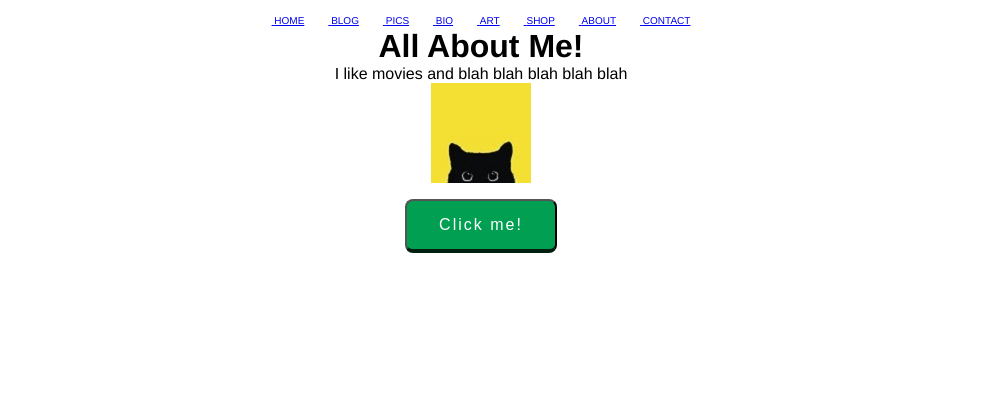
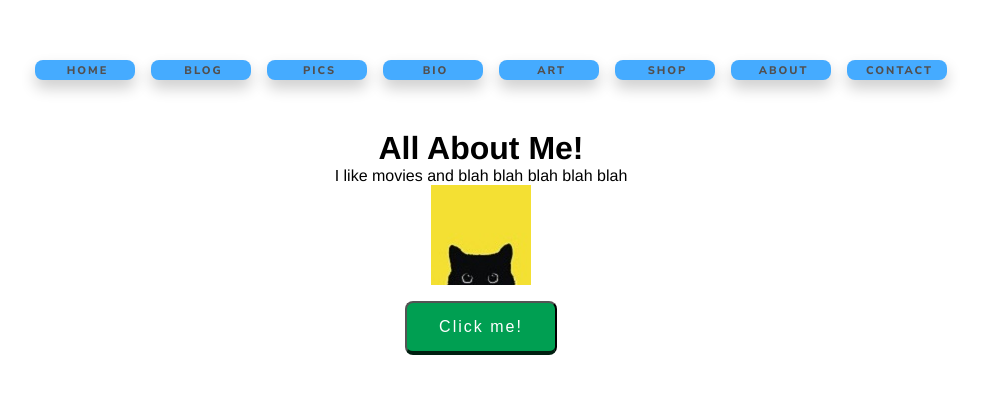
Before and after one commit to maximmorenko/react-components, a React (Create React App) app: page / in a window 1280 px wide. Shown: the top 394 px of the page, without its empty margins (159-1140 px from the left). Built offline with nearby package versions, Linux system fonts and the light colour scheme.

Commit message:
fixed button

```diff
--- a/src/components/NavBar.jsx
+++ b/src/components/NavBar.jsx
@@ -1,10 +1,15 @@
 import React from 'react';
 
-function NavBar() {
+function NavBar(props) {
     const pages = ['home', 'blog', 'pics', 'bio', 'art', 'shop', 'about', 'contact'];
     const navLinks = pages.map(page => {
+      if(page==='about') return (
+        <a href={'https://github.com/maximmorenko/react-components'} key={page} onClick={props.handleClick}>
+        &nbsp;{page}
+        </a>
+      )
       return (
-        <a href={'/' + page} key={page}>
+        <a href={'/' + page} key={page} onClick={props.handleClick}>
            &nbsp;{page}
         </a>
       )
--- a/src/components/ProfilePage.jsx
+++ b/src/components/ProfilePage.jsx
@@ -3,9 +3,12 @@ import NavBar from './NavBar';
 import Talker from './Talker';
 
 function ProfilePage() {
+  const handleClick = ()=>{
+    alert("What's up?");
+  }
   return (
     <>
-      <NavBar />
+      <NavBar handleClick={handleClick}/>
       <div className='container'>
         <h1>All About Me!</h1>
         <p>I like movies and blah blah blah blah blah</p>
--- a/src/components/Talker.jsx
+++ b/src/components/Talker.jsx
@@ -1,5 +1,6 @@
 import React from 'react';
 import Button from './Button';
+import NavBar from './NavBar';
 
 function Talker() {
   function handleClick() {
@@ -9,7 +10,12 @@ function Talker() {
     }
     alert("What's up? " + speech);
 	}
-  return <Button handleClick={handleClick}/>;
+  return <>
+  {/* <NavBar handleClick={handleClick}/> */}
+  <Button handleClick={handleClick}/>
+  </>;
 }
 
+
+
 export default Talker;
--- a/src/style/App.css
+++ b/src/style/App.css
@@ -1,16 +1,30 @@
+@import url('https://fonts.googleapis.com/css2?family=Nunito+Sans:wght@300;600;800&display=swap');
+
 * {
+    box-sizing: border-box;
     margin: 0;
 		padding: 0;
-    box-sizing: border-box;
-}
-/* .App {
-    width: 800px;
 }
 
-#root {
-    display: flex;
-    justify-content: center;
-} */
+:root {
+
+    --family: 'Nunito Sans', sans-serif;
+
+    --fs-sm: 14px;
+    --fs-md: 16px;
+
+    --fw-light: 300;
+    --fw-normal: 600;
+    --fw-bold: 800;
+
+    --radii: 0.5rem;
+    --border: 1px solid black;
+
+    --shadow: rgba(79, 79, 79, 1) 0 0 8px;
+
+    --colors-bg: hsla(203, 100%, 39%, 0.2);
+    --colors-bg-active: hsla(189, 16%, 91%, 0.686);
+}
 
 
 html, body {
@@ -19,6 +33,7 @@ html, body {
   }
 
   body {
+
 		background-color: #ffffff;
 		font-family: Helvetica, Arial, sans-serif;
 		text-align: center;
@@ -31,18 +46,7 @@ html, body {
 	padding-top: 10px;
   }
 
-  #app div {
-	width: 100%;
-  }
 
-  #app div div {
-	height: 100%;
-  }
-
-  #app div div div {
-	position: relative;
-	height: auto;
-  }
 
   h1, h2 {
 	margin-left: 5%;
@@ -61,10 +65,44 @@ html, body {
 	font-weight: bold;
   }
 
-  nav a {
-	margin:12px;
+	nav {
+		margin: 10px;
+		width: 100%;
+		height: 100px;
+		display: flex;
+    justify-content: center;
+    flex-wrap: nowrap;
+    align-items: center;
+	}
+
+	a {
+    width: 100px;
+    height: 20px;
+    border-radius: var(--radii);
+    margin: 2rem 0.5rem;
+
+		text-decoration: none;
+    font-family: var(--family);
+    font-size: 11px;
     text-transform: uppercase;
-	font-size: 10px;
+    text-align: center;
+    letter-spacing: 2px;
+    font-weight: 800;
+    color: #524f4e;
+
+    background: rgb(69, 171, 255);
+    box-shadow: 0 8px 15px rgba(0, 0, 0, 20%);
+    transition: .3s;
+
+    display: flex;
+    align-items: center;
+    justify-content: center;
+	}
+
+	a:hover {
+		background-color: #9ef1c9;
+		border: none;
+		padding: 1.5em;
 	}
 
 	.container {
```
Lines whose indentation alone changed are shown as unchanged.
